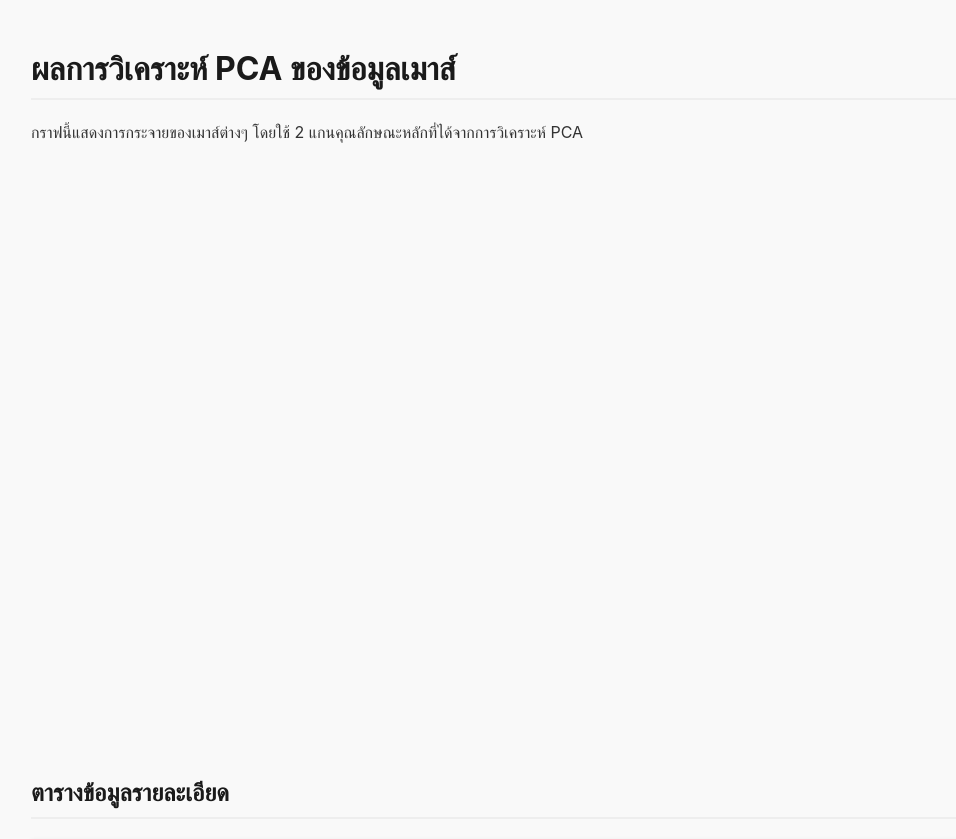
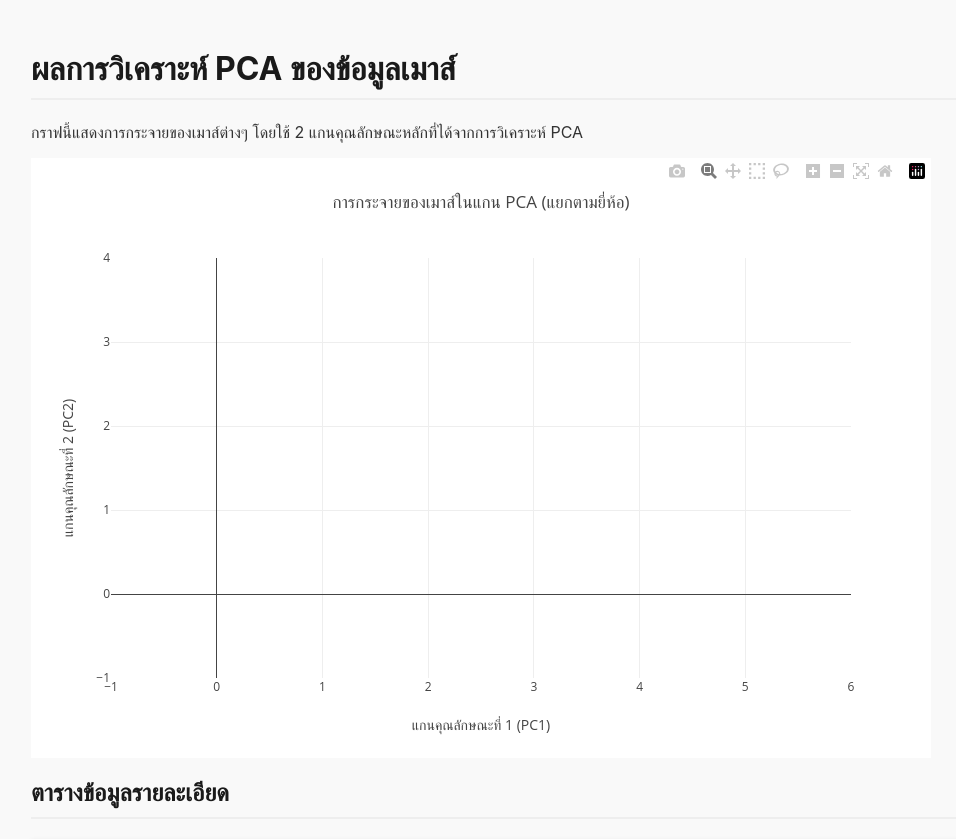
Before and after one commit to PluemDontKnowToCode/MaiChaiMouseButMe, a Flask app: template templates/plot.html in a window 1280 px wide. Shown: the top 839 px of the page, without its empty margins (17-973 px from the left). Run offline with Flask 3, Linux system fonts and the light colour scheme; the template is opened without the code that fills it, so the values that code supplies are empty; some libraries are stand-ins or nearby versions.

Commit message:
Try: to fix plot

```diff
--- a/static/plot.js
+++ b/static/plot.js
@@ -7,39 +7,38 @@ function stringToColor(str) {
     return `hsl(${hue}, 80%, 65%)`;
 }
 
-        const dataByBrand = {{ all_mice_json | tojson }};
-        const idealProfile = {{ ideal_profile_json | tojson }};
 
-        const data = [];
 
-        for (const brand in dataByBrand) {
-            const miceForBrand = dataByBrand[brand];
+const flatMiceData = Object.values(dataByBrand).flat();
+const sortedMice = [...flatMiceData].sort((a, b) => a.Distance_to_Ideal - b.Distance_to_Ideal);
+const topMice = sortedMice.slice(0, 20);
 
-            const trace = {
-                x: miceForBrand.map(mouse => mouse.PC1),
-                y: miceForBrand.map(mouse => mouse.PC2),
-                text: miceForBrand.map(mouse => mouse.Model),
+const traceAllMice = {
+    x: flatMiceData.map(mouse => mouse.PC1),
+    y: flatMiceData.map(mouse => mouse.PC2),
+    text: flatMiceData.map(mouse => `${mouse.Model} (${mouse.Brand})`), // ข้อความเมื่อเอาเมาส์ไปชี้
     mode: 'markers',
     type: 'scatter',
-                name: brand,
+    name: 'All Mice',
     marker: {
-                    size: 11,
-                    color: stringToColor(brand)
+        size: 10,
+        color: 'rgba(0, 123, 255, 0.7)'
     }
 };
-            data.push(trace);
-        }
+
 
 const traceIdealProfile = {
     x: [idealProfile[0]],
     y: [idealProfile[1]],
-            mode: 'markers', type: 'scatter', name: 'Ideal Profile',
+    mode: 'markers',
+    type: 'scatter',
+    name: 'Ideal Profile',
     marker: {
         symbol: 'star', color: 'red', size: 20,
         line: { color: 'black', width: 2 }
     }
 };
-        data.push(traceIdealProfile);
+const data = [traceAllMice, traceIdealProfile];
 
 
 const layout = {
--- a/templates/plot.html
+++ b/templates/plot.html
@@ -37,7 +37,11 @@
             {% endfor %}
         </tbody>
     </table>
-    <script src="{{ url_for('static', filename='plot.js') }}"></script>
+    <script>
+    const dataByBrand = {{ all_mice_json | tojson }};
+    const idealProfile = {{ ideal_profile_json | tojson }};
+</script>
+<script src="{{ url_for('static', filename='plot.js') }}"></script>
 </body>
 
 </html>
```
Lines whose indentation alone changed are shown as unchanged.
